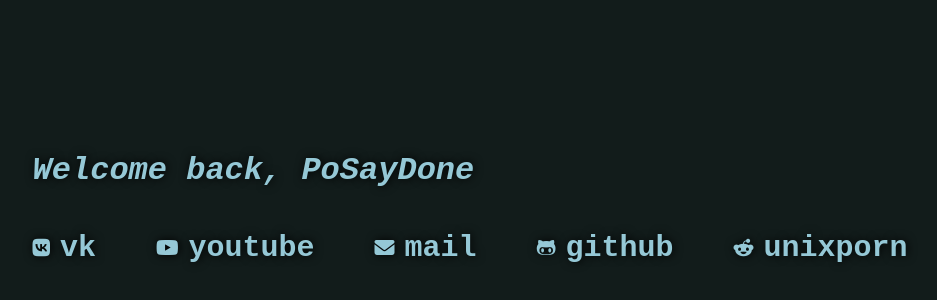
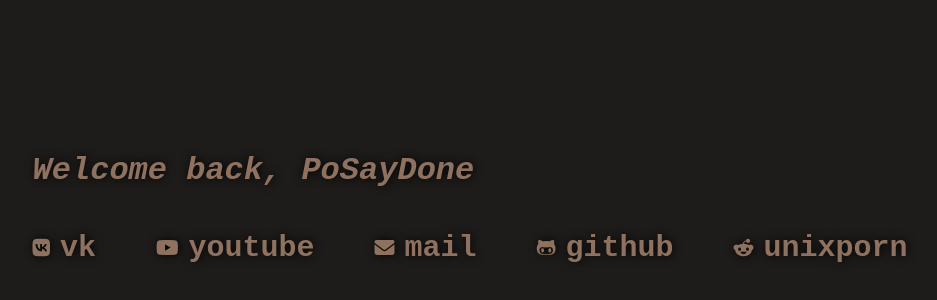
Before and after one commit to PoSayDone/.dotfiles_new, a plain HTML site: page files/startpage/index.html in a window 1280 px wide. Shown: the part 192-492 px from the top of the page, without its empty margins (170-1107 px from the left). Drawn offline with Linux system fonts and the light colour scheme.

Commit message:
Minor changes

```diff
--- a/files/css/colors.css
+++ b/files/css/colors.css
@@ -1,3 +1,3 @@
 :root {
---bg-color: #121c1bB3;
+--bg-color: #1e1c1bB3;
 }
--- a/files/startpage/css/colors.css
+++ b/files/startpage/css/colors.css
@@ -1,5 +1,5 @@
 :root {
-          --bg-color: #121c1bb3;
-          --bg-color_solid: #121c1b;
-          --text-color: #95C8D6;
+          --bg-color: #1e1c1bb3;
+          --bg-color_solid: #1e1c1b;
+          --text-color: #8E725F;
 }
```
Also changed, not shown: 11 other files.
